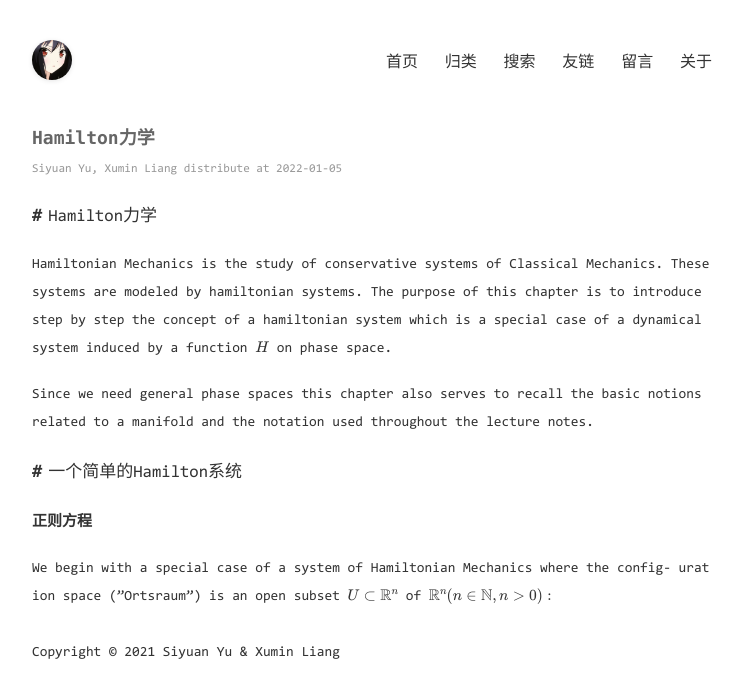
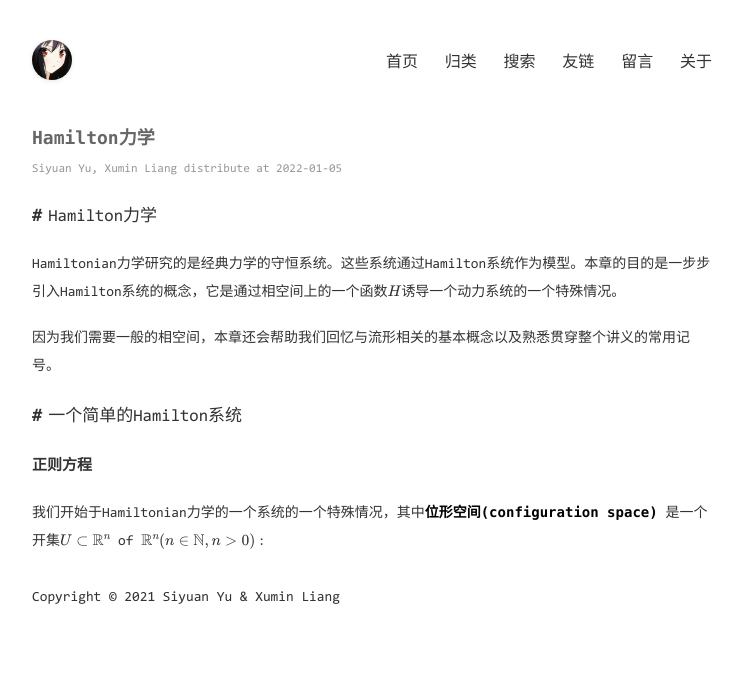
Before and after one commit to Mathematical-Physics/Mathematica-Physics, a Jekyll site: the page built from _posts/2022-01-05-Hamilton力学.md, in a window 1280 px wide. Shown: the top 698 px of the page, without its empty margins (268-1011 px from the left). Built offline with Jekyll 4.4.1, drawn with Linux system fonts in a browser that asks for light colours; formulas are drawn with MathJax 3.

Commit message:
Update 2022-01-05-Hamilton力学.md

```diff
--- a/_posts/2022-01-05-Hamilton力学.md
+++ b/_posts/2022-01-05-Hamilton力学.md
@@ -5,15 +5,10 @@ categories: [Hamilton力学]
 ---
 
 # Hamilton力学
-Hamiltonian Mechanics is the study of conservative systems of Classical Mechanics.
-These systems are modeled by hamiltonian systems. The purpose of this chapter is to
-introduce step by step the concept of a hamiltonian system which is a special case of
-a dynamical system induced by a function $H$ on phase space.
+Hamiltonian力学研究的是经典力学的守恒系统。这些系统通过Hamilton系统作为模型。本章的目的是一步步引入Hamilton系统的概念，它是通过相空间上的一个函数$H$诱导一个动力系统的一个特殊情况。
 
-Since we need general phase spaces this chapter also serves to recall the basic notions
-related to a manifold and the notation used throughout the lecture notes.
+因为我们需要一般的相空间，本章还会帮助我们回忆与流形相关的基本概念以及熟悉贯穿整个讲义的常用记号。
 
 ## 一个简单的Hamilton系统
 ### 正则方程
-We begin with a special case of a system of Hamiltonian Mechanics where the config-
-uration space (”Ortsraum”) is an open subset $U\subset \mathbb{R}^{n}$ of $\mathbb{R}^{n} (n\in\mathbb{N}, n>0):$
+我们开始于Hamiltonian力学的一个系统的一个特殊情况，其中**位形空间(configuration space)** 是一个开集$U\subset \mathbb{R}^{n}$ of $\mathbb{R}^{n} (n\in\mathbb{N}, n>0):$
```
